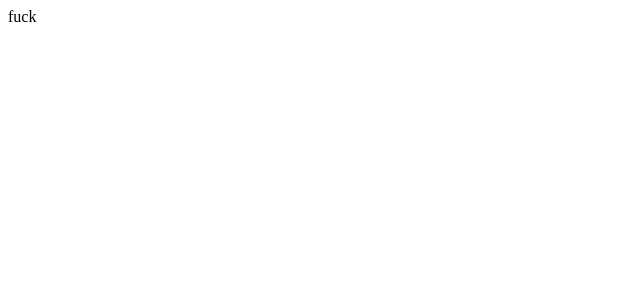
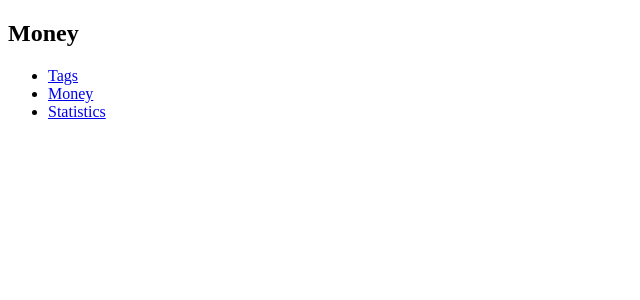
Before and after one commit to Leerongyue/morney-react, a React (Create React App) app: page /#/money in a window 1280 px wide. Shown: the top 300 px of the page, without its empty margins (0-640 px from the left). Built offline with nearby package versions, Linux system fonts and the light colour scheme.

Commit message:
配置react hash router

```diff
--- a/package.json
+++ b/package.json
@@ -13,6 +13,7 @@
     "node-sass": "npm:dart-sass",
     "react": "^16.13.1",
     "react-dom": "^16.13.1",
+    "react-router-dom": "^5.2.0",
     "react-scripts": "3.4.1",
     "styled-components": "^5.1.0",
     "typescript": "~3.7.2"
@@ -39,6 +40,7 @@
     ]
   },
   "devDependencies": {
+    "@types/react-router-dom": "^5.1.5",
     "@types/styled-components": "^5.1.0"
   }
 }
--- a/src/App.tsx
+++ b/src/App.tsx
@@ -1,12 +1,68 @@
 import React from 'react';
+import {
+  Redirect,
+  HashRouter as Router,
+  Switch,
+  Route,
+  Link
+} from 'react-router-dom';
+
 // import styled from 'styled-components';
 
 function App() {
   return (
-    <div>
-      fuck
-    </div>
+    <Router>
+      <div>
+        <Switch >
+          <Redirect exact from="/" to="/money"/>
+          <Route path="/statistics">
+            <Statistics/>
+          </Route>
+          <Route path="/money">
+            <Money/>
+          </Route>
+          <Route path="/tags">
+            <Tags/>
+          </Route>
+          <Route path="*">
+            <NoMatch/>
+          </Route>
+        </Switch>
+        <nav>
+          <ul>
+            <li>
+              <Link to="/tags">Tags</Link>
+            </li>
+            <li>
+              <Link to="/money">Money</Link>
+            </li>
+            <li>
+              <Link to="/statistics">Statistics</Link>
+            </li>
+          </ul>
+        </nav>
+      </div>
+    </Router>
   );
+
+}
+
+function NoMatch() {
+  return <h2>
+    页面不存在
+  </h2>;
+}
+
+function Tags() {
+  return <h2>Tags</h2>;
+}
+
+function Statistics() {
+  return <h2>Statistics</h2>;
+}
+
+function Money() {
+  return <h2>Money</h2>;
 }
 
 export default App;
```
Also changed, not shown: 1 other file (tests, documents, lock files or other folders).
